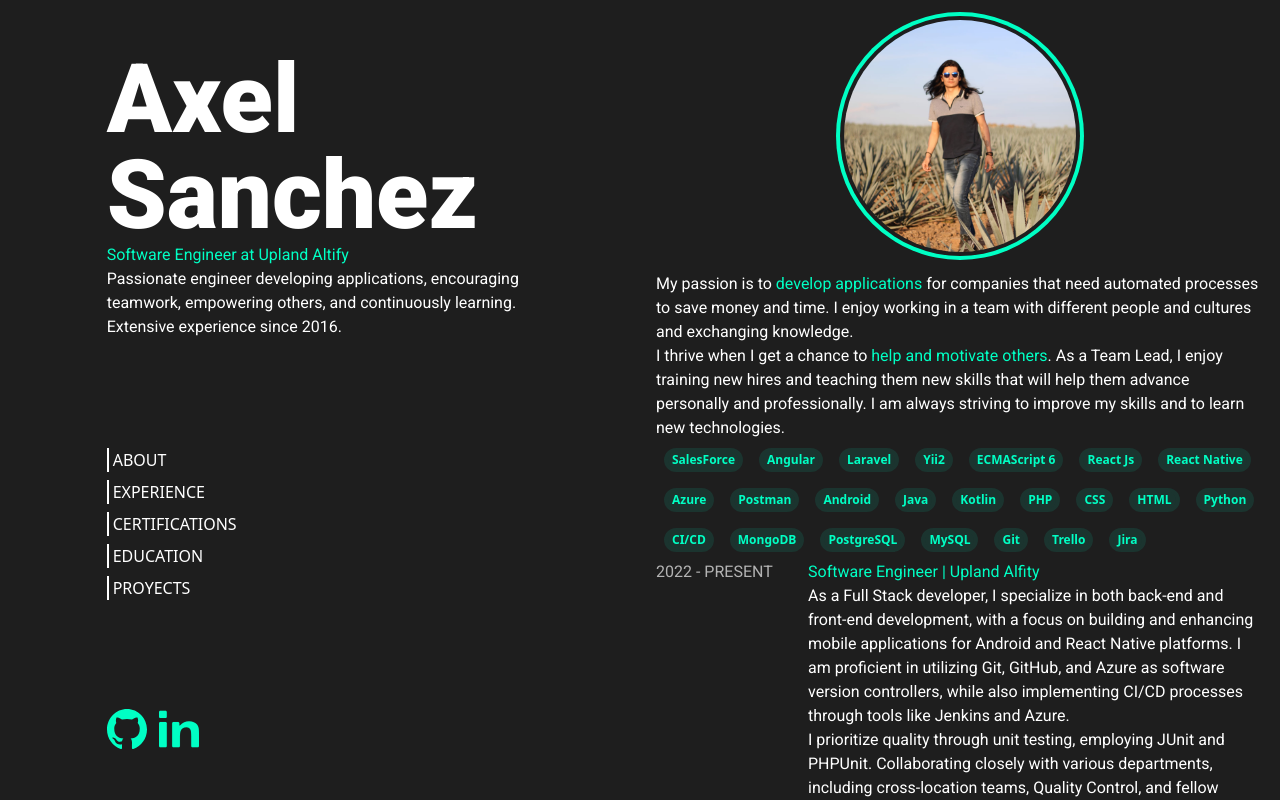
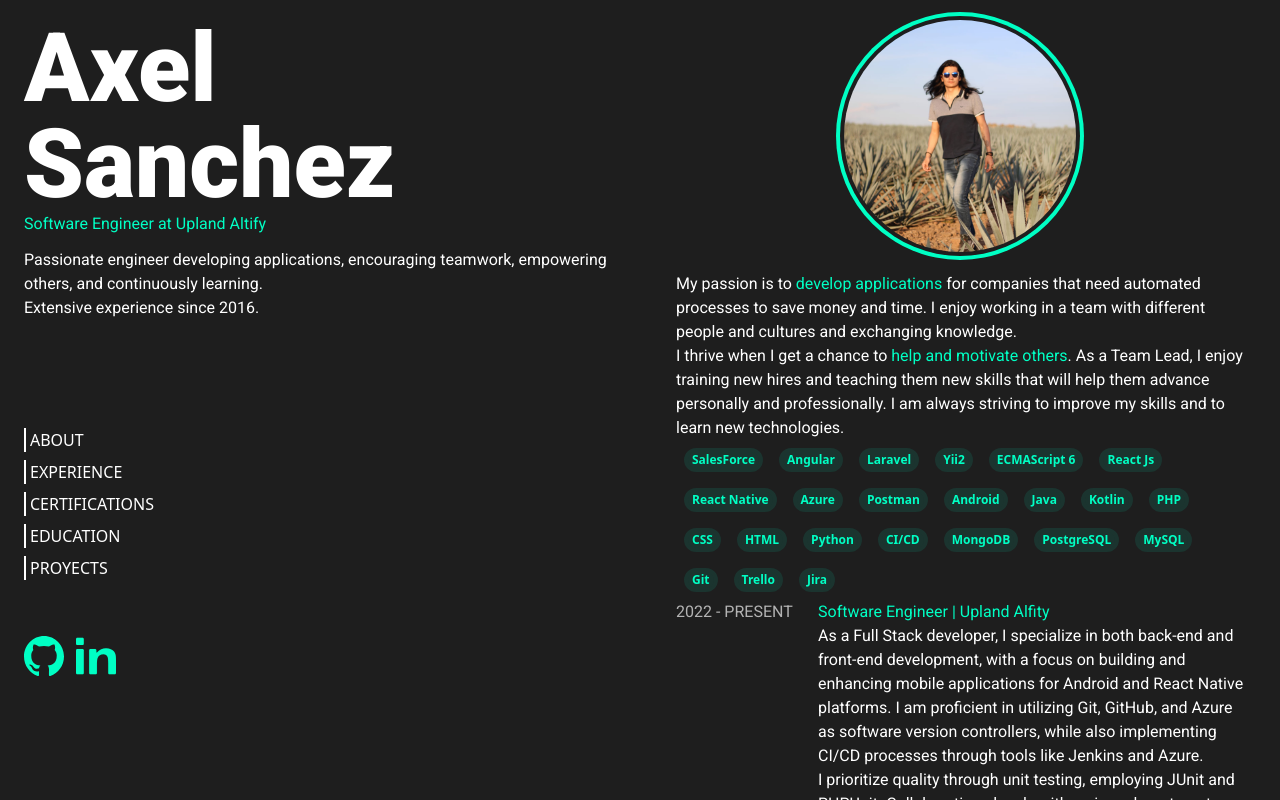
Before and after one commit to aaxlss/aaxlss.dev, an Angular app: page / in a window 1280 px wide. Built offline with nearby package versions, Linux system fonts and the light colour scheme.

Commit message:
fixing grid system

```diff
--- a/src/app/app.component.html
+++ b/src/app/app.component.html
@@ -1,9 +1,10 @@
-<div class="content max-h-full overflow-hidden">
-  <div class="flex max-h-full">
-    <div class="left-div w-2/4 grid grid-cols-1 place-items-center">
-      <div class="intro w-2/3">
-        <h1 class="name text-8xl font-black">Axel Sanchez</h1>
-        <h2 class="position">Software Engineer at Upland Altify</h2>
+<div class="grid grid-cols-6 max-h-full overflow-hidden">
+  <!-- Left Section -->
+  <div class="left-div col-span-3 px-6 py-5">
+    <div class="h-screen grid grid-rows-4 grid-cols-1">
+      <div class="intro row-span-2">
+        <h2 class="name text-8xl font-black">Axel <br />Sanchez</h2>
+        <h2 class="position mb-3">Software Engineer at Upland Altify</h2>
         <p class="description">
           Passionate engineer developing applications, encouraging teamwork,
           empowering others, and continuously learning.
@@ -11,11 +12,12 @@
           Extensive experience since 2016.
         </p>
       </div>
-      <div class="grid place-items-start w-2/3">
+      <div class="grid place-items-start row-span-1">
         <menu-component [menuOptions]="menuOptions"></menu-component>
       </div>
+      <div class="row-span-1 pt-4">
         <div
-        class="social-network grid-rows-1 grid-cols-1 w-2/3 place-items-start inline-flex"
+          class="social-network grid-rows-1 grid-cols-1 place-items-start inline-flex"
         >
           <img
             ngSrc="\assets\images\github.svg"
@@ -31,7 +33,12 @@
           />
         </div>
       </div>
-    <div class="right-div w-2/4 overflow-auto p-4 grid place-items-center">
+    </div>
+  </div>
+  <!-- Right section -->
+  <div
+    class="right-div max-h-screen p-4 grid place-items-center col-start-4 col-end-7 overflow-y-scroll px-9"
+  >
     <div class="grid grid-cols-1 place-content-center mb-4">
       <img
         src="/assets/images/axel_sanchez.jpeg"
@@ -41,14 +48,14 @@
     <p class="text-description">
       My passion is to
       <span class="light-green-text">develop applications</span> for companies
-        that need automated processes to save money and time. I enjoy working in
-        a team with different people and cultures and exchanging knowledge.
+      that need automated processes to save money and time. I enjoy working in a
+      team with different people and cultures and exchanging knowledge.
       <br />
       I thrive when I get a chance to
-        <span class="light-green-text">help and motivate others</span>. As a
-        Team Lead, I enjoy training new hires and teaching them new skills that
-        will help them advance personally and professionally. I am always
-        striving to improve my skills and to learn new technologies.
+      <span class="light-green-text">help and motivate others</span>. As a Team
+      Lead, I enjoy training new hires and teaching them new skills that will
+      help them advance personally and professionally. I am always striving to
+      improve my skills and to learn new technologies.
     </p>
     <!-- Hard Skills List -->
     <skill-component [skillList]="hardSkills"></skill-component>
@@ -60,20 +67,20 @@
       <div class="text-description col-span-3">
         <h5 class="position-title">Software Engineer | Upland Alfity</h5>
         <p>
-            As a Full Stack developer, I specialize in both back-end and
-            front-end development, with a focus on building and enhancing mobile
+          As a Full Stack developer, I specialize in both back-end and front-end
+          development, with a focus on building and enhancing mobile
           applications for Android and React Native platforms. I am proficient
           in utilizing Git, GitHub, and Azure as software version controllers,
-            while also implementing CI/CD processes through tools like Jenkins
-            and Azure.
+          while also implementing CI/CD processes through tools like Jenkins and
+          Azure.
           <br />
           I prioritize quality through unit testing, employing JUnit and
           PHPUnit. Collaborating closely with various departments, including
-            cross-location teams, Quality Control, and fellow developers, I
-            ensure streamlined internal processes and efficient task completion.
-            Additionally, I take pride in my role as a mentor, providing
-            training and guidance to new hires as well as mentoring senior and
-            junior developers in their professional growth.
+          cross-location teams, Quality Control, and fellow developers, I ensure
+          streamlined internal processes and efficient task completion.
+          Additionally, I take pride in my role as a mentor, providing training
+          and guidance to new hires as well as mentoring senior and junior
+          developers in their professional growth.
         </p>
         <skill-component [skillList]="hardSkills"></skill-component>
       </div>
@@ -92,4 +99,3 @@
     </div>
   </div>
 </div>
-</div>
```
Lines whose indentation alone changed are shown as unchanged.
